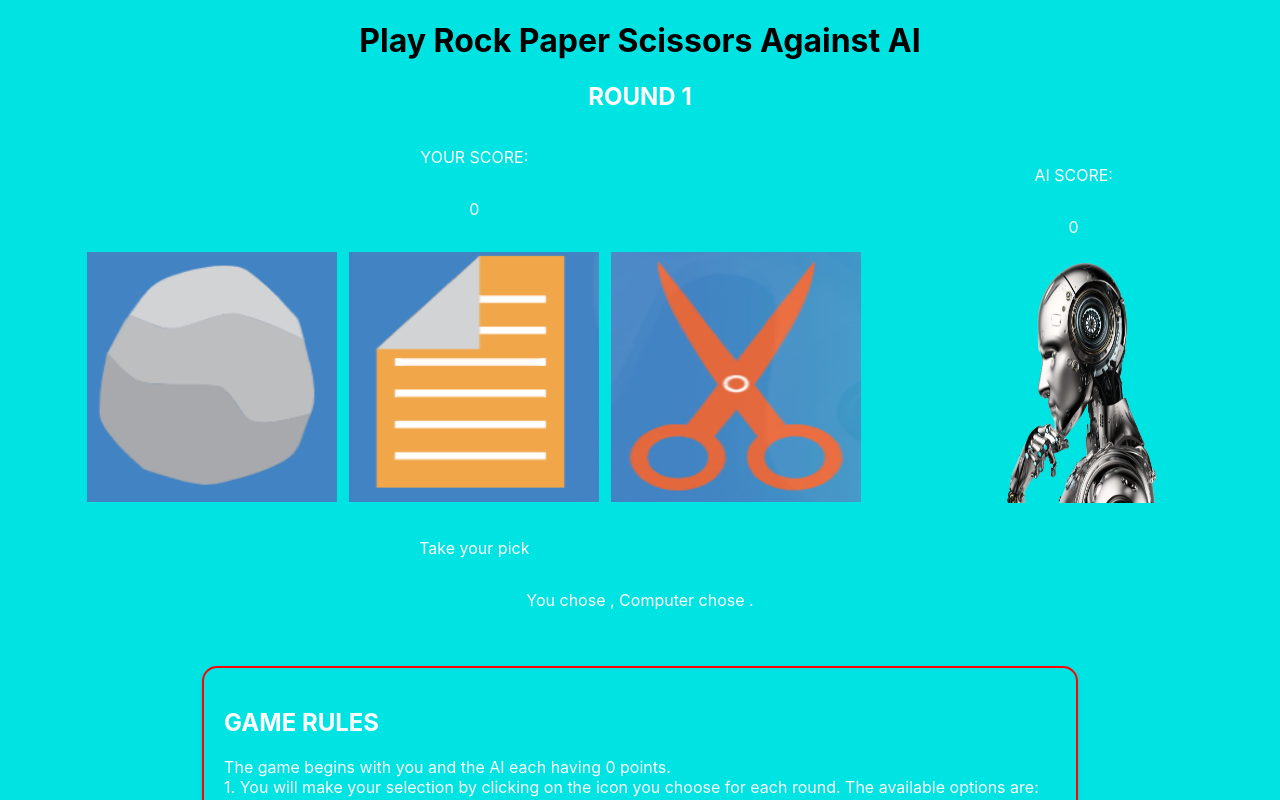
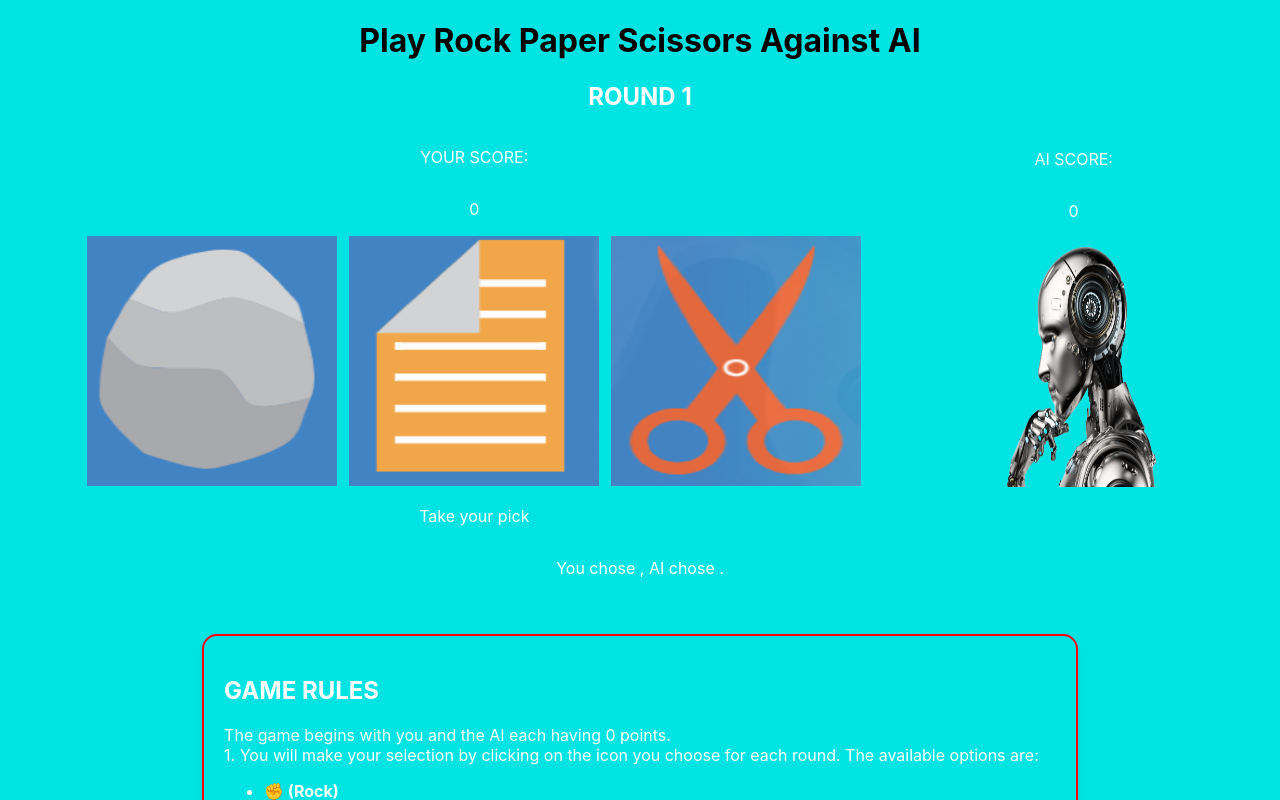
Before and after one commit to sophiaalexis1/sophiaalexis1.github.io, a React (Create React App) app: page / in a window 1280 px wide. Shown: the top 800 px of the page. Built offline with nearby package versions, Linux system fonts and the light colour scheme.

Commit message:
Verstion 2.2 updated requirements for Player makes a move.

```diff
--- a/src/App.css
+++ b/src/App.css
@@ -69,7 +69,7 @@ border-radius:10px;
   display: flex;
   align-items: center;
   justify-content: center;
-  flex-direction: row;/* This ensures the container takes up the full viewport height */
+  /*flex-direction: row;/* This ensures the container takes up the full viewport height */
 }
 
 .round {
--- a/src/App.js
+++ b/src/App.js
@@ -25,13 +25,20 @@ const RockPaperScissors = () => {
   };
 
   const [aiChosenImage, setAiChosenImage] = useState(AiImage);
+  const [isButtonsVisible, setIsButtonsVisible] = useState(true);
+  const [playerSelectedImage, setPlayerSelectedImage] = useState(null);
+
 
   const play = (playerSelection) => {
     if (playerScore < roundsToWin && computerScore < roundsToWin) {
+      setIsButtonsVisible(false);
+
       const computerSelection = computerPlay();
       setPlayerSelection(playerSelection);
       setComputerSelection(computerSelection);
       setAiChosenImage(AiImage);
+
+      setPlayerSelectedImage(getPlayerImageByChoice(playerSelection));
 
       setTimeout(() => {
         setAiChosenImage(getAiImageByChoice(computerSelection));
@@ -40,6 +47,12 @@ const RockPaperScissors = () => {
         setResult(roundResult);
         setRoundNumber(roundNumber + 1);
         setIsPlayerTurn(false);
+
+        setTimeout(() => {
+          setIsButtonsVisible(true);
+          setAiChosenImage(AiImage);
+          setPlayerSelectedImage(null);
+        }, 2000);
       }, 3000);
     }
   };
@@ -58,6 +71,19 @@ const RockPaperScissors = () => {
     //     setIsPlayerTurn(false);
     //     announceWinner();
     //   }
+
+  const getPlayerImageByChoice = (choice) => {
+    switch (choice) {
+      case 'rock':
+        return RockButtonImage;
+      case 'paper':
+        return PaperButtonImage;
+      case 'scissors':
+        return ScissorsButtonImage;
+      default:
+        return null;
+    }
+  };
 
 
   const determineWinner = (playerSelection, computerSelection) => {
@@ -132,17 +158,23 @@ const RockPaperScissors = () => {
             <p> {playerScore} </p>
           </div>
           <div className='choice-container'>
-            <p>
-              <button onClick={() => play('rock')} disabled={disableButtons()}>
+            <div className='player-choice'>
+
+                <button onClick={() => play('rock')} disabled={disableButtons()} style={{ display: isButtonsVisible ? 'block' : 'none' }}>
                 <img src={RockButtonImage} alt="Rock" style={{ width: '250px', height: '250px' }}></img>
                 </button>
-              <button onClick={() => play('paper')} disabled={disableButtons()}>
+                <button onClick={() => play('paper')} disabled={disableButtons()} style={{ display: isButtonsVisible ? 'block' : 'none' }}>
                 <img src={PaperButtonImage} alt="Paper" style={{ width: '250px', height: '250px' }}></img>
                 </button>
-              <button onClick={() => play('scissors')} disabled={disableButtons()}>
+                <button onClick={() => play('scissors')} disabled={disableButtons()} style={{ display: isButtonsVisible ? 'block' : 'none' }}>
                 <img src={ScissorsButtonImage} alt="Scissor" style={{ width: '250px', height: '250px' }}></img>
                 </button>
-            </p>
+
+            </div>
+            {/* Display the player's selected image */}
+            {playerSelectedImage && (
+            <img src={playerSelectedImage} alt="Player Selected" style={{ width: '200px', height: '200px' }}></img>
+            )}
           </div>
           <p> Take your pick</p>
         </div>
@@ -160,7 +192,7 @@ const RockPaperScissors = () => {
       </div>
     </div>
     </div>
-    <p>You chose {playerSelection}, Computer chose {computerSelection}. {result}</p>
+    <p>You chose {playerSelection}, AI chose {computerSelection}. {result}</p>
     {playerScore >= roundsToWin || computerScore >= roundsToWin ? (
       <button onClick={resetGame} className='play-again'>Play Again</button>
       ) : null}
```
Lines whose indentation alone changed are shown as unchanged.
